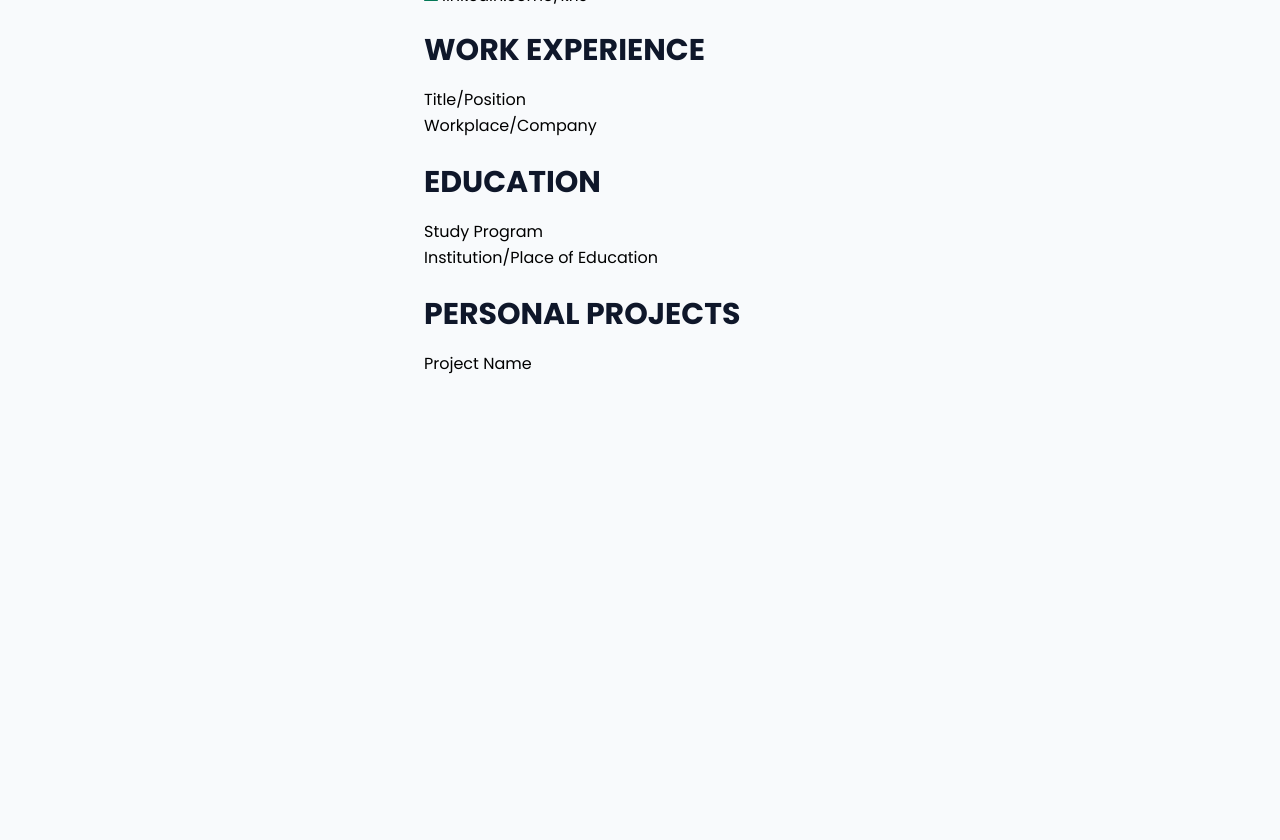
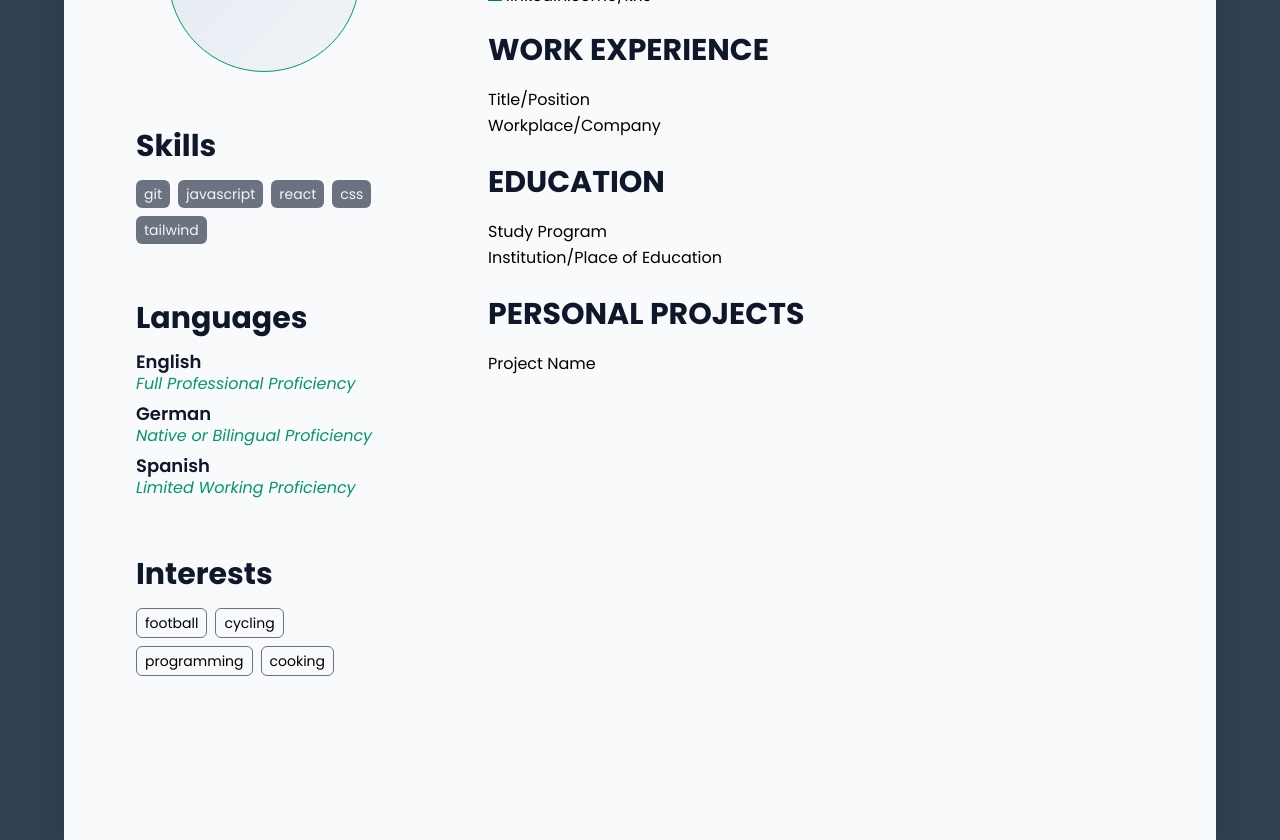
Before and after one commit to krzysztof-kozak/cv-builder, a React (Create React App) app: page / in a window 1280 px wide. Shown: the part 340-1180 px from the top of the page. Built offline with nearby package versions, Linux system fonts and the light colour scheme.

Commit message:
Add mock components

```diff
--- a/src/App.js
+++ b/src/App.js
@@ -3,7 +3,7 @@ import { Toolbar, Optimizer, PersonalInfo, WorkExperience, Education, PersonalPr
 function App() {
   return (
     <div className="bg-slate-700">
-      <main className="container mx-auto flow-root min-h-screen">
+      <main className="container mx-auto flow-root min-h-screen max-w-6xl">
         <Toolbar />
         <section className="container mt-8 flex items-center justify-between">
           <input
@@ -14,10 +14,48 @@ function App() {
           <Optimizer />
         </section>
 
-        <section className="mt-8 flex min-h-[1000px] gap-16 bg-slate-50 p-10 shadow-2xl outline outline-1 outline-red-700">
-          <div className="max-w-xs flex-none basis-1/3">
-            <h2>Left-side layout</h2>
-            <p>Hello, this is left side flex child</p>
+        <section className="mx-auto mt-8 flex min-h-[1000px] max-w-6xl gap-16 bg-slate-50 p-10 shadow-2xl">
+          <div className="flex max-w-xs flex-none basis-1/3 flex-wrap content-start gap-14 px-8">
+            <div className="mx-auto h-48 w-48 rounded-full border border-emerald-600 bg-gradient-to-br from-slate-200 to-slate-100"></div>
+
+            <div className="basis-full">
+              <h2 className="mb-4 text-3xl font-bold text-slate-900">Skills</h2>
+              <ul className="flex max-w-prose flex-wrap gap-2">
+                <li className="rounded-md bg-gray-500 px-2 py-1 text-sm text-stone-100">git</li>
+                <li className="rounded-md bg-gray-500 px-2 py-1 text-sm text-stone-100">javascript</li>
+                <li className="rounded-md bg-gray-500 px-2 py-1 text-sm text-stone-100">react</li>
+                <li className="rounded-md bg-gray-500 px-2 py-1 text-sm text-stone-100">css</li>
+                <li className="rounded-md bg-gray-500 px-2 py-1 text-sm text-stone-100">tailwind</li>
+              </ul>
+            </div>
+
+            <div className="basis-full">
+              <h2 className="mb-4 text-3xl font-bold text-slate-900">Languages</h2>
+              <ul className="flex flex-wrap gap-2 text-lg">
+                <li className="basis-full">
+                  <p className="font-semibold leading-5 text-slate-900">English</p>
+                  <p className="text-base italic  text-emerald-600">Full Professional Proficiency</p>
+                </li>
+                <li className="basis-full">
+                  <p className="font-semibold leading-5 text-slate-900">German</p>
+                  <p className="text-base italic text-emerald-600">Native or Bilingual Proficiency</p>
+                </li>
+                <li className="basis-full">
+                  <p className="font-semibold leading-5 text-slate-900">Spanish</p>
+                  <p className="text-base italic text-emerald-600">Limited Working Proficiency</p>
+                </li>
+              </ul>
+            </div>
+
+            <div className="basis-full">
+              <h2 className="mb-4 text-3xl font-bold text-slate-900">Interests</h2>
+              <ul className="flex max-w-prose flex-wrap gap-2">
+                <li className="rounded-md border border-gray-500 px-2 py-1 text-sm">football</li>
+                <li className="rounded-md border border-gray-500 px-2 py-1 text-sm">cycling</li>
+                <li className="rounded-md border border-gray-500 px-2 py-1 text-sm">programming</li>
+                <li className="rounded-md border border-gray-500 px-2 py-1 text-sm">cooking</li>
+              </ul>
+            </div>
           </div>
 
           <div className="grow">
```
